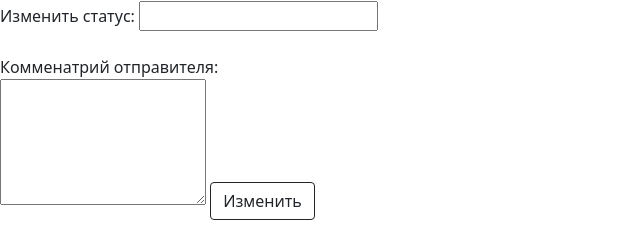
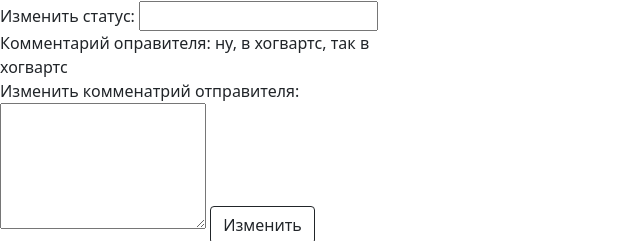
Before and after one commit to delamcon/web, a Flask app: template templates/panel.html in a window 1280 px wide. Shown: the part 4850-5091 px from the top of the page, without its empty margins (0-640 px from the left). Run offline with Flask 2, Linux system fonts and the light colour scheme; data comes from the database, SQL or seed files in the repository; both versions use the stored data as it was after the commit; the template is opened without the code that fills it: values that come from a table or form of the project are taken from there, most other values are stand-ins (such as "Sample title", 1, 10 or a date in 2020).

Commit message:
дезигн

```diff
--- a/templates/panel.html
+++ b/templates/panel.html
@@ -30,14 +30,16 @@
     {% endif %}
     <a>Статус: {{ order.status }}</a><br>
     <a>Изменить статус: <input name='updatestatus'></a><br>
-        <br><label for="inputComment">Комменатрий отправителя:</label><br>
+        <a>Комментарий оправителя: {{ order.comment_of_sender}}</a>
+        <br><label for="inputComment">Изменить комменатрий отправителя:</label><br>
     <textarea id="inputComment" name="comment" rows="5"></textarea>
     <input type="hidden" name="id" value="{{ order.id }}">
     <button class="w-10 btn btn-outline-dark" type="submit">Изменить</button>
     </form>
 </div>
+
+{% endfor %}
 </div>
-{% endfor %}
 {% else %}
 <h3>История заказов пуста</h3>
 {% endif %}
```
Also changed, not shown: db/shop.db.
